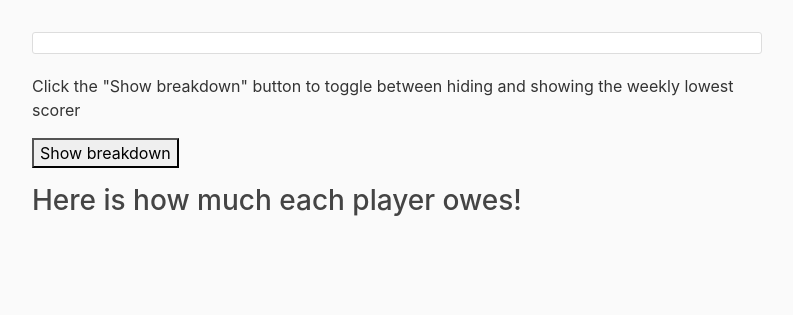
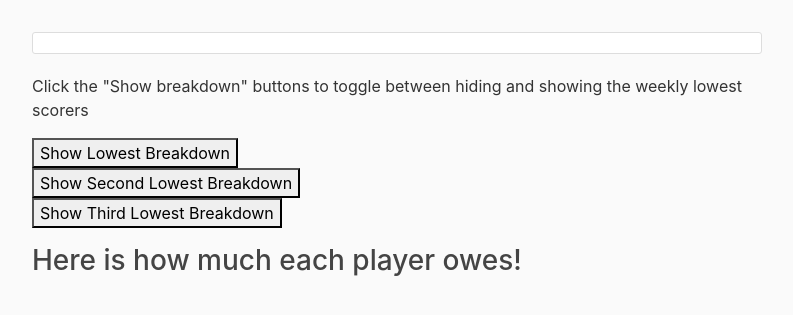
Before and after one commit to sjmabs/lostFPL, a Flask app: template flaskFPL/templates/fpl.html in a window 1280 px wide. Shown: the part 56-371 px from the top of the page, without its empty margins (53-846 px from the left). Run offline with Flask 2, Linux system fonts and the light colour scheme; the template is opened without the code that fills it, so the values that code supplies are empty; some libraries are stand-ins or nearby versions.

Commit message:
Added new functions to allow to find more than just the bottom scorer.
Added columns to final display to show how many times they came last, 2nd or 3rd last.

```diff
--- a/flaskFPL/templates/fpl.html
+++ b/flaskFPL/templates/fpl.html
@@ -8,17 +8,34 @@
             {{ table|safe }}
         {% endfor %}
     </div>
-    <p>Click the "Show breakdown" button to toggle between hiding and showing the weekly lowest scorer</p>
-    <button onclick="showResults()">Show breakdown</button>
+    <div>
+    <p>Click the "Show breakdown" buttons to toggle between hiding and showing the weekly lowest scorers</p>
+    <button onclick="showResults1()">Show Lowest Breakdown</button>
 
-        <div id="results" style="display : none">
+        <div id="lowest" style="display : none">
             <h3><strong>Here is a breakdown of the lowest player of each week!</strong></h3>
                 {% for l in lowest_comments %}
                     <p>{{ l }}</p>
                 {% endfor %}
+        </div>
+    </div>
+
+    <div>
+    <button onclick="showResults2()">Show Second Lowest Breakdown</button>
+
+        <div id="2ndlowest" style="display : none">
+            <h3><strong>Here is a breakdown of the 2nd lowest player of each week!</strong></h3>
                 {% for i in second_lowest_comments %}
                     <p>{{ i }}</p>
                 {% endfor %}
+        </div>
+    </div>
+
+    <div>
+    <button onclick="showResults3()">Show Third Lowest Breakdown</button>
+
+        <div id="3rdlowest" style="display : none">
+            <h3><strong>Here is a breakdown of the 3rd lowest player of each week!</strong></h3>
                 {% for j in third_lowest_comments %}
                     <p>{{ j }}</p>
                 {% endfor %}
@@ -32,10 +49,30 @@
             <br>
             {% endfor %}
         </div>
-
+    </div>
     <script>
-    function showResults() {
-      var x = document.getElementById("results");
+    function showResults1() {
+      var x = document.getElementById("lowest");
+      if (x.style.display === "none") {
+        x.style.display = "block";
+      } else {
+        x.style.display = "none";
+      }
+    }
+    </script>
+    <script>
+    function showResults2() {
+      var x = document.getElementById("2ndlowest");
+      if (x.style.display === "none") {
+        x.style.display = "block";
+      } else {
+        x.style.display = "none";
+      }
+    }
+    </script>
+    <script>
+    function showResults3() {
+      var x = document.getElementById("3rdlowest");
       if (x.style.display === "none") {
         x.style.display = "block";
       } else {
```
Also changed, not shown: flaskFPL/functions.py (+11 -0 lines).
